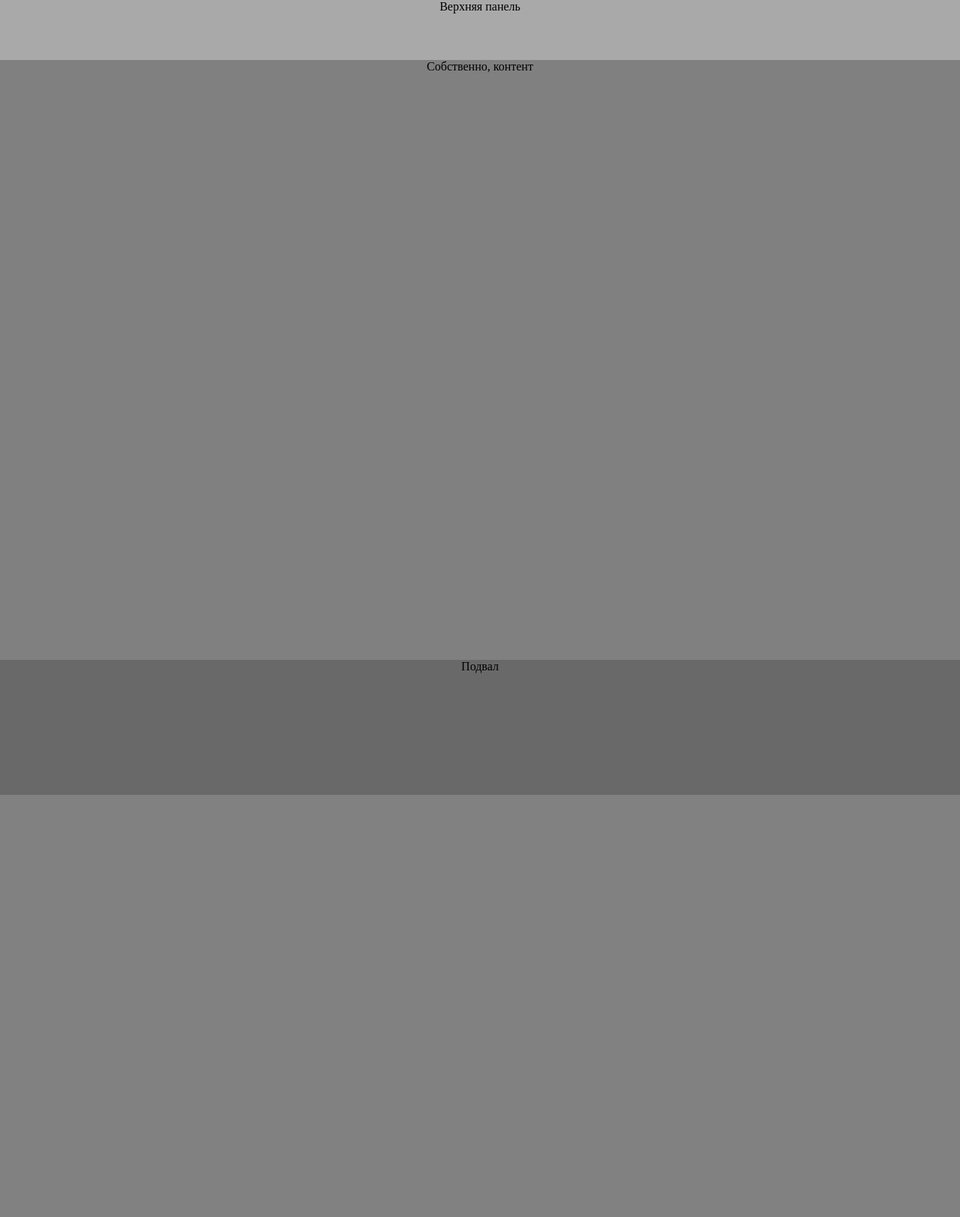
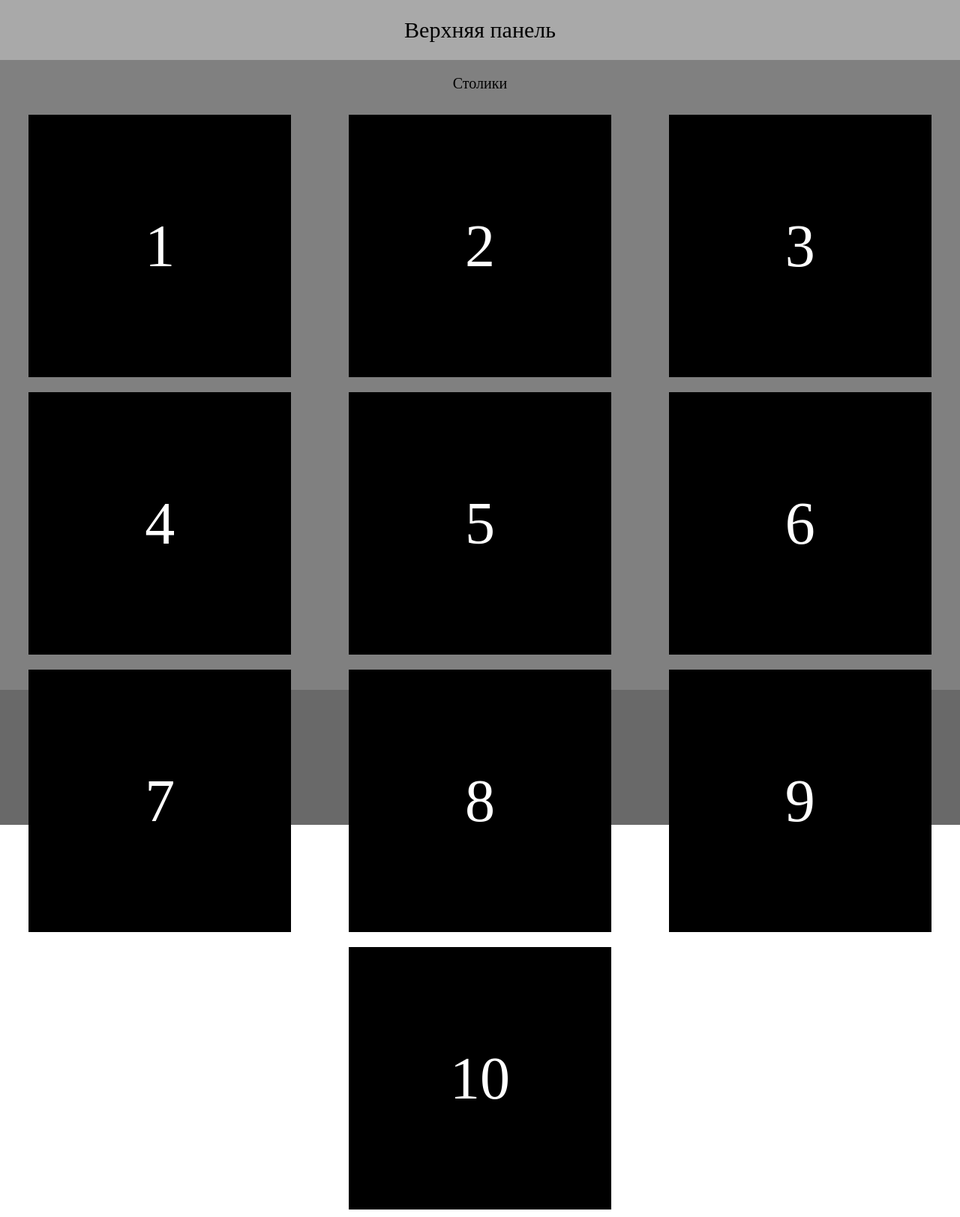
Before and after one commit to arxitim/abstract_anticafe, a Django app: template core/templates/core/index.html in a window 1280 px wide. Shown: the whole page at 75% size. Before the commit the page ends 1060 px from the top, so only its background shows below. Run offline with Django 3.2, Linux system fonts and the light colour scheme; the template is opened without the code that fills it, so the values that code supplies are empty.

Commit message:
flexbos added + shitty css added

```diff
--- a/core/static/core/css/index.css
+++ b/core/static/core/css/index.css
@@ -5,17 +5,41 @@ body {
 .header {
     background-color: darkgrey;
     height: 80px;
+    font-size: 30px;
     text-align: center;
+    line-height: 80px;
 }
 
 .content {
     background-color: gray;
     height: 800px;
     text-align: center;
+    font-size: 20px;
+    padding-top: 20px;
+    padding-bottom: 20px;
+}
+
+.tables {
+    padding-top: 20px;
+    display: flex;
+    flex-wrap: wrap;
+    justify-content: space-around;
+}
+
+.table {
+    width: 350px;
+    height: 350px;
+    line-height: 350px;
+    background-color: black;
+    color: white;
+    font-size: 80px;
+    margin: 10px;
 }
 
 .footer {
+    font-size: 50px;
     background-color: dimgray;
     height: 180px;
     text-align: center;
+    line-height: 180px;
 }
--- a/core/templates/core/index.html
+++ b/core/templates/core/index.html
@@ -10,7 +10,23 @@
 
 
 {% block content %}
-    <div class="header">Верхняя панель</div>
-    <div class="content">Собственно, контент</div>
-    <div class="footer">Подвал</div>
+<div class="header">Верхняя панель</div>
+
+<div class="content">Столики
+    <div class="tables">
+        <div class="table">1</div>
+        <div class="table">2</div>
+        <div class="table">3</div>
+        <div class="table">4</div>
+        <div class="table">5</div>
+        <div class="table">6</div>
+        <div class="table">7</div>
+        <div class="table">8</div>
+        <div class="table">9</div>
+        <div class="table">10</div>
+    </div>
+
+</div>
+
+<div class="footer">Подвал</div>
 {% endblock %}
```
